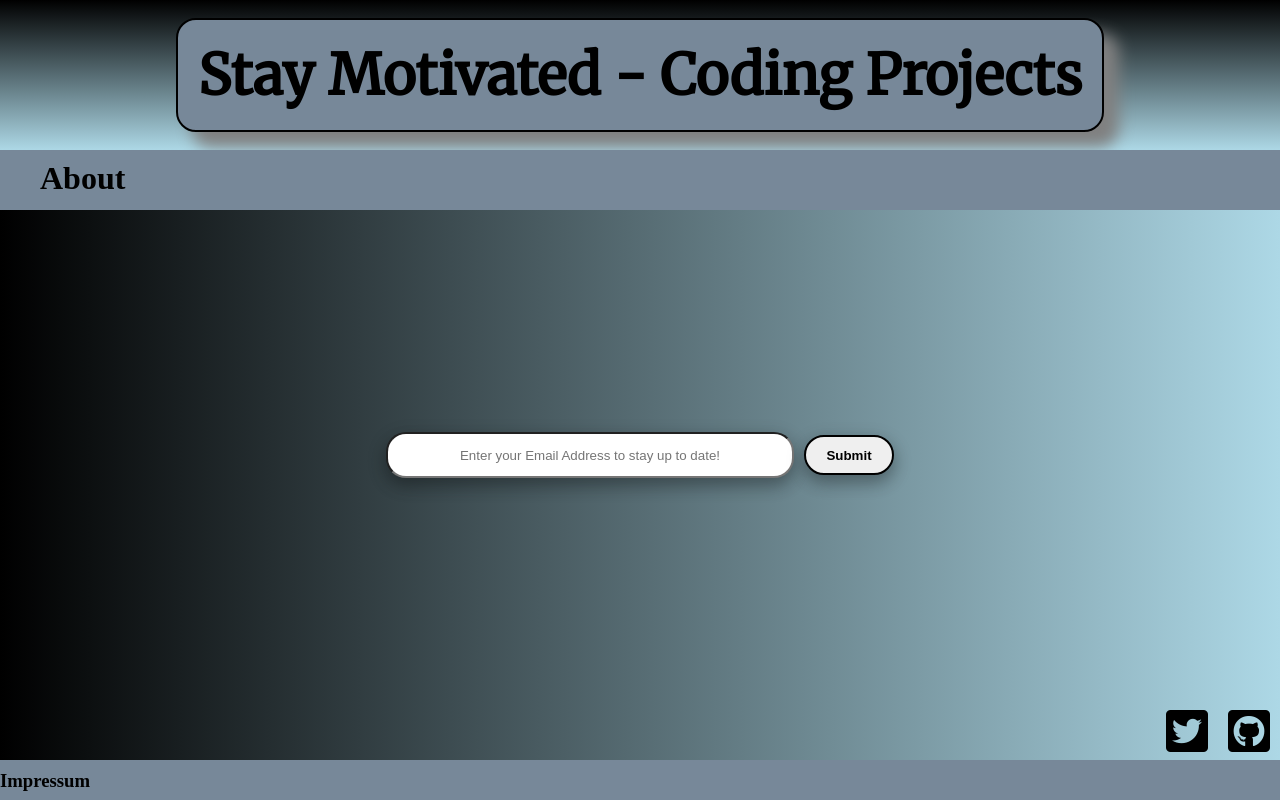
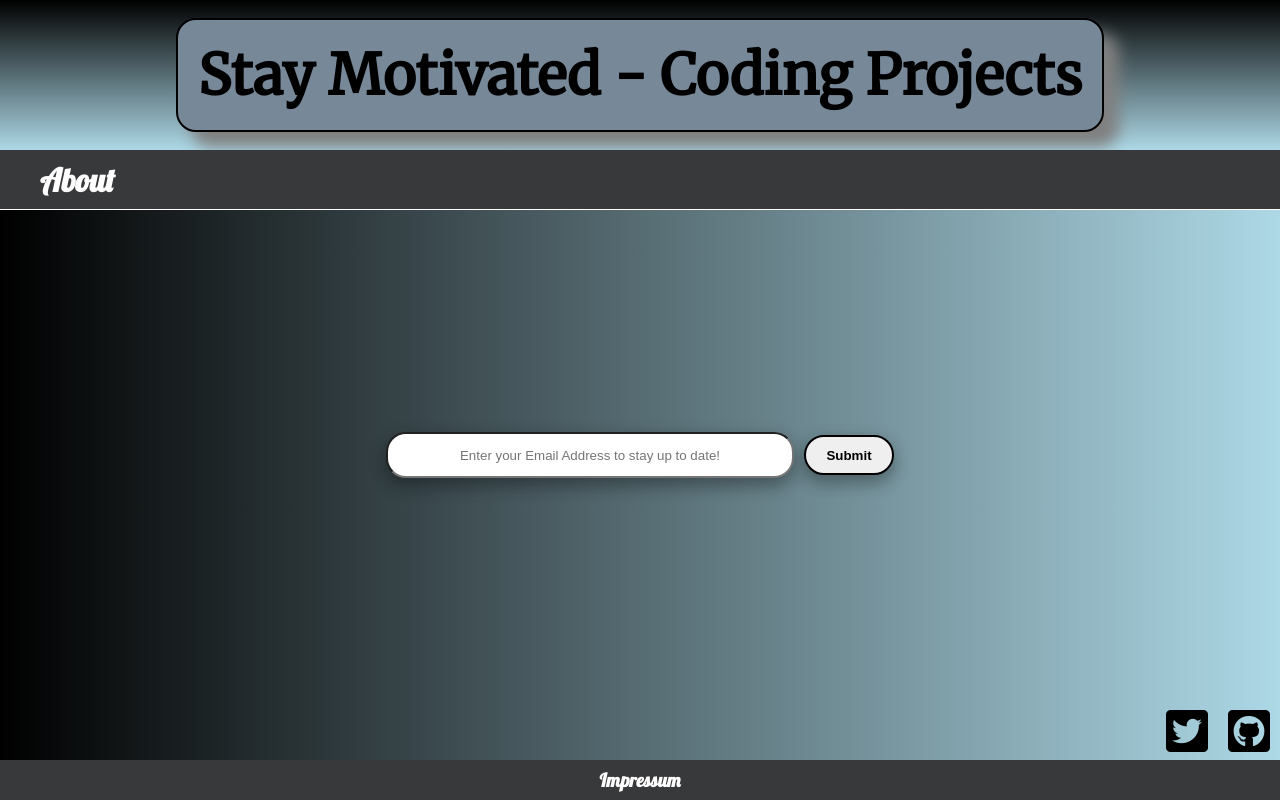
Before and after one commit to StayMotivated-CodingProjects/staymotivated-homepage, a React (Create React App) app: page / in a window 1280 px wide. Built offline with nearby package versions, Linux system fonts and the light colour scheme.

Commit message:
added new font + minor changes

```diff
--- a/public/index.html
+++ b/public/index.html
@@ -26,6 +26,7 @@
 
     <!--  ### ###    Google Fonts     ### ###    -->
     <link href="https://fonts.googleapis.com/css?family=Merriweather" rel="stylesheet">
+    <link href="https://fonts.googleapis.com/css?family=Lobster" rel="stylesheet">
 
     <!--  ### ###    Fonts Awesome    ### ###    -->
     <link rel="stylesheet" href="https://use.fontawesome.com/releases/v5.8.1/css/all.css"
--- a/src/css/App.css
+++ b/src/css/App.css
@@ -14,11 +14,14 @@ header > h1{
 
 menu{
   margin: 0;
-  background-color: lightslategray;
+  background-color: #38393B;
+  border-bottom: solid 1px white;
 }
 
 menu > h1{
   margin: 10px auto;
+  color:white;
+  font-family: 'Lobster', cursive;
 }
 
 main{
@@ -49,9 +52,14 @@ main > .regField > form > #subButton{
 }
 
 footer{
-  background-color: lightslategray;
+  background-color: #38393B;
+  display: flex;
+  justify-content: center;
+  align-items: center;
 }
 
 footer > h3{
   margin: 10px auto;
+  font-family: 'Lobster', cursive;
+  color: white;
 }
--- a/src/css/Grid.css
+++ b/src/css/Grid.css
@@ -15,10 +15,6 @@ header{
 }
 
 menu{
-/*    display: flex;
-    justify-content: center;
-    align-items: center;*/
-
     grid-column: 1 / -1;
 }
 
```
